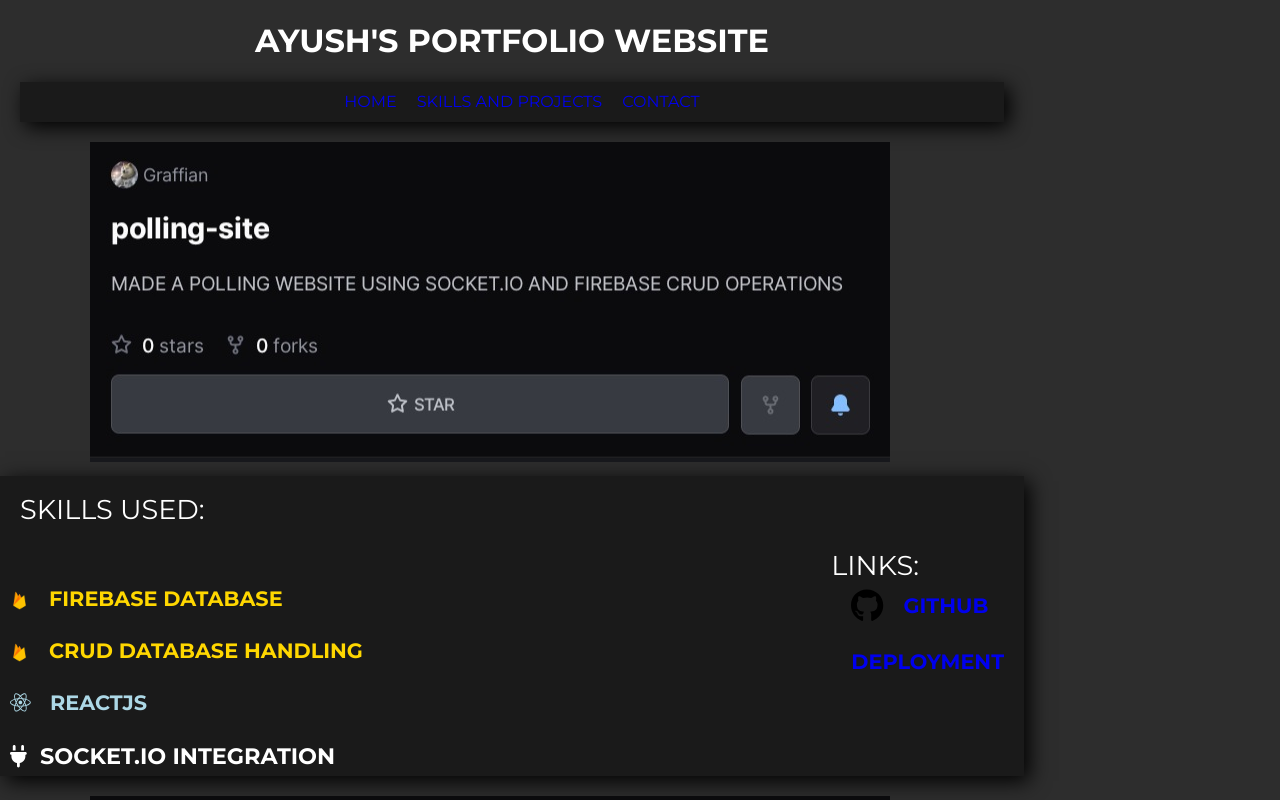
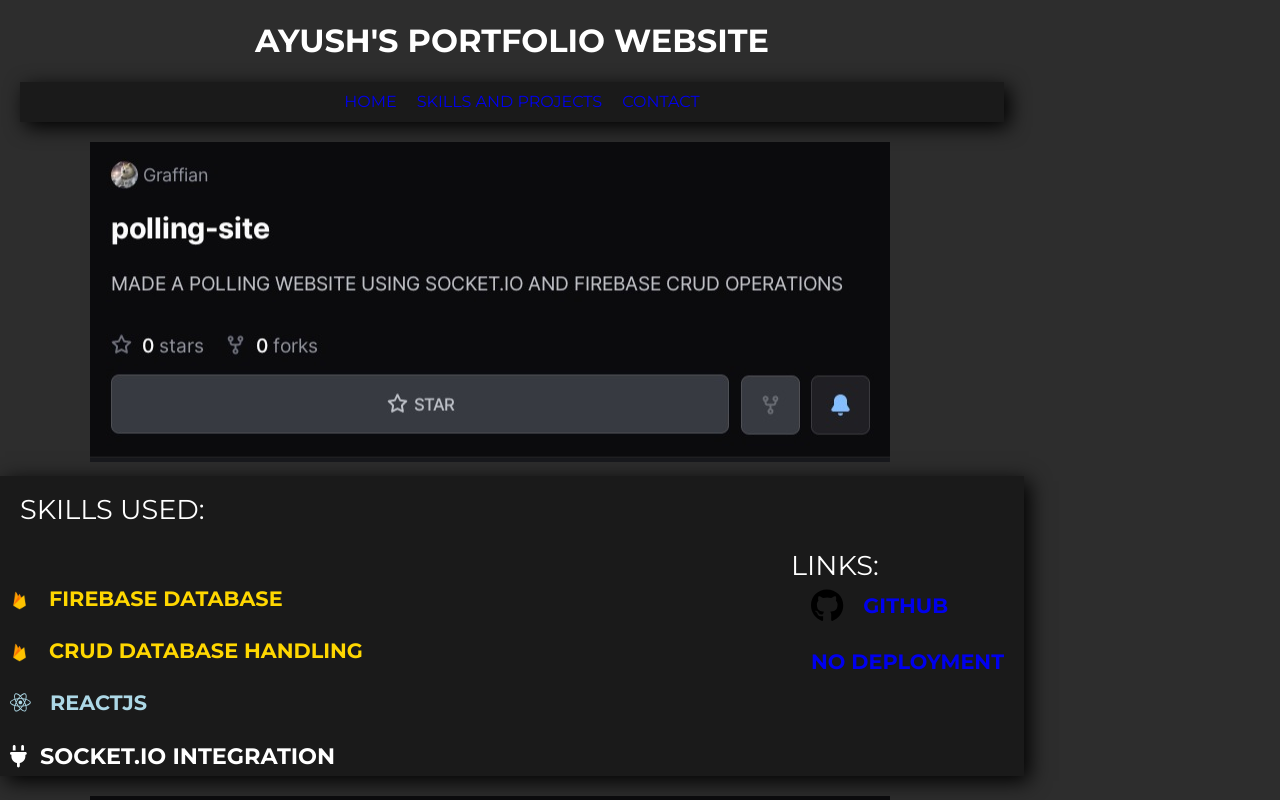
Before and after one commit to Graffian/portfolio-, a React (Create React App) app: page /skills in a window 1280 px wide. Shown: the top 800 px of the page. Built offline with nearby package versions, Linux system fonts and the light colour scheme; no server answers.

Commit message:
skills.js

```diff
--- a/src/skills.js
+++ b/src/skills.js
@@ -51,7 +51,7 @@
       <p className="links">LINKS: </p>
       <ul className="myLinkList">
         <li className="linkofSkill"><FontAwesomeIcon href="http://github.com/Graffian/polling-website" className="githubLinkIcon" icon={faGithub} /><a href="http://github.com/Graffian/Notes-app-"><b>GITHUB</b></a></li>
-        <li className="linkofSkill"><a href="#"><b>DEPLOYMENT</b></a></li>
+        <li className="linkofSkill"><a href="#"><b>NO DEPLOYMENT</b></a></li>
         </ul>
         </div>
       </nav>
```
